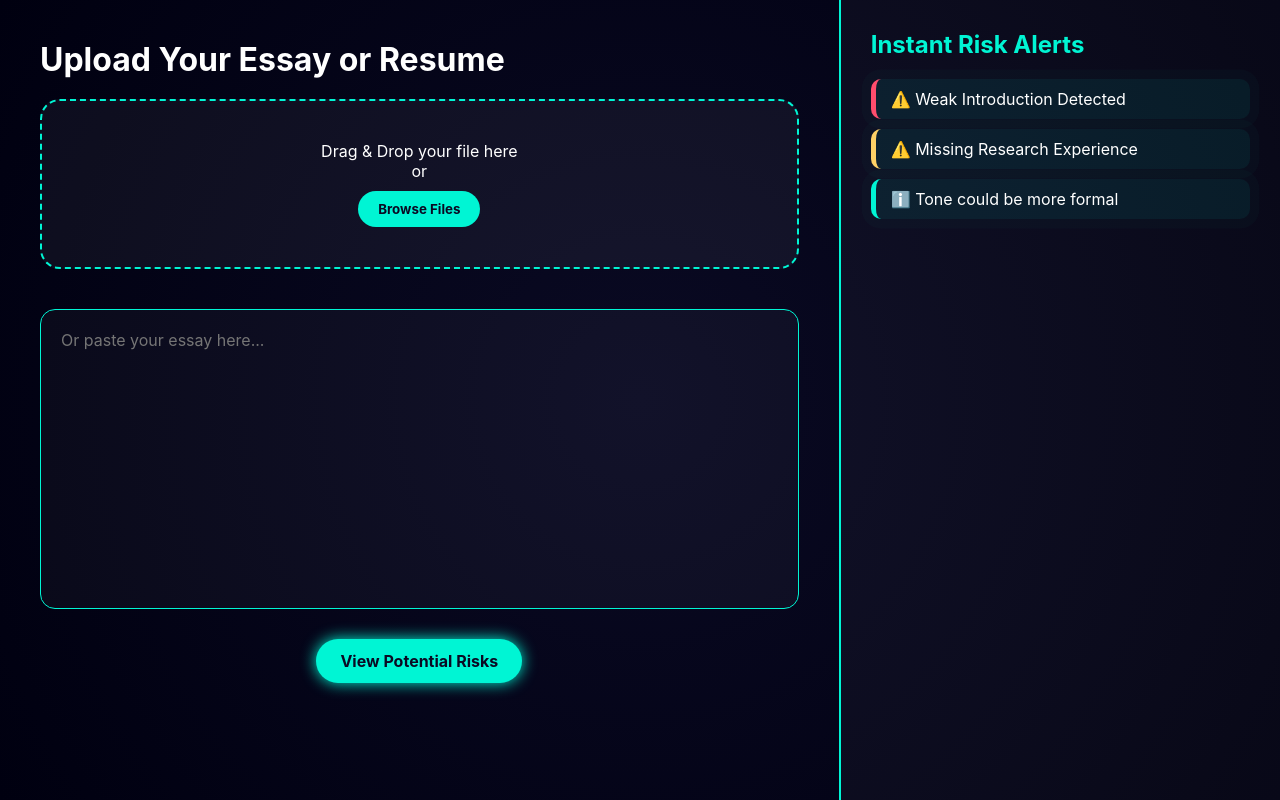
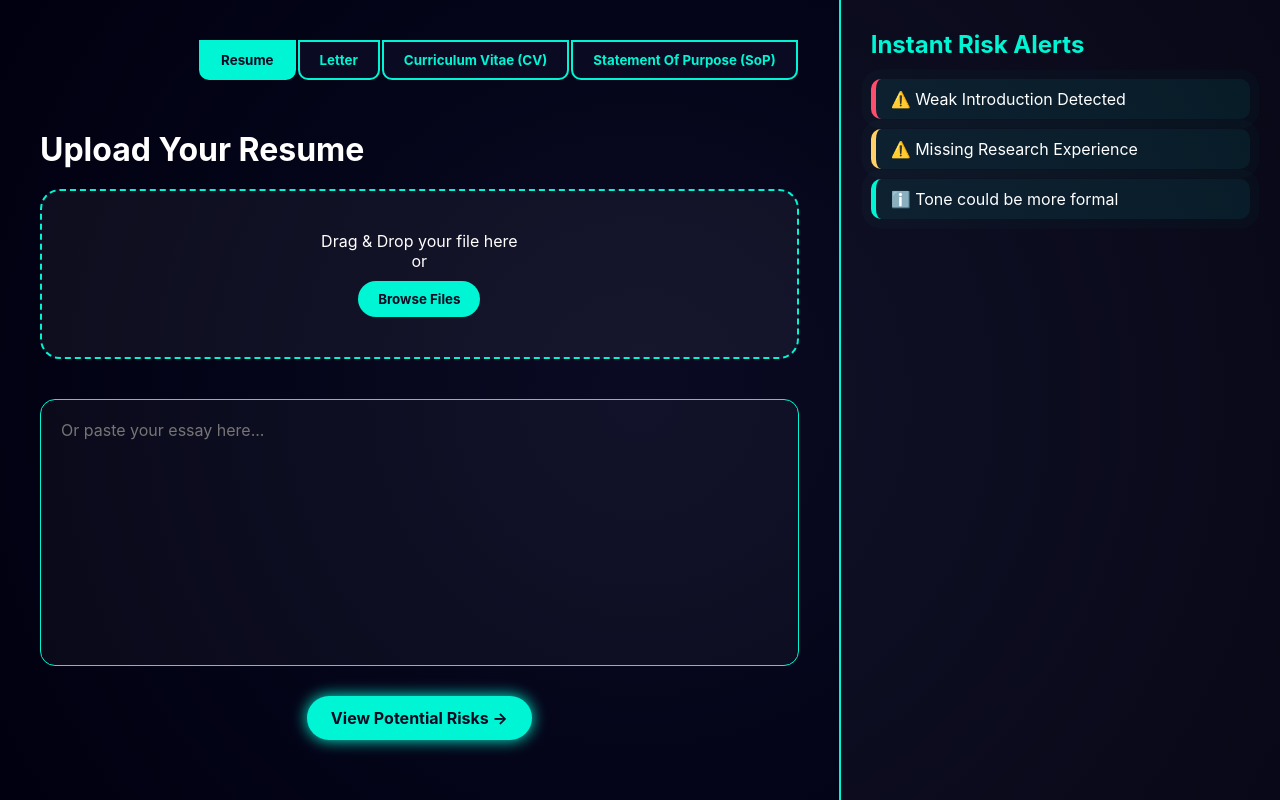
Before and after one commit to Justreadin/Team-Hackathons, a plain HTML site: page Admitguardian/frontend/upload.html in a window 1280 px wide. Drawn offline with Linux system fonts and the light colour scheme.

Commit message:
Update upload.html

```diff
--- a/Admitguardian/frontend/upload.html
+++ b/Admitguardian/frontend/upload.html
@@ -15,6 +15,31 @@ body {
   color: #ffffff;
   height: 100vh;
   overflow: hidden;
+}
+
+.options{
+  padding-bottom: 50px;
+}
+
+.options button{
+  margin: 0px 1px;
+  background: #0a0a23;
+  color: #00f5d4;
+  border: 2px solid #00f5d4;
+  padding: 10px 20px;
+  border-radius: 10px;
+  font-weight: bold;
+  cursor: pointer;
+  transition: 0.3s;
+  border-top-right-radius: 0;
+  border-top-left-radius: 0;
+  float: right;
+}
+
+.options button:hover, .options button:focus {
+  outline: none;
+  background: #00f5d4;
+  color: #0a0a23;
 }
 
 /* Page Layout */
@@ -168,7 +193,7 @@ body {
   100% {box-shadow: 0 0 0 0 rgba(0, 245, 212, 0);}
 }
 
-@media screen and (max-width:800px){
+@media screen and (max-width:1200px){
   .page-container {
     display: flex;
     flex-direction: column;
@@ -189,7 +214,13 @@ body {
 
     <!-- Left: Document Upload/Editor Area -->
     <div class="upload-area">
-      <h2>Upload Your Essay or Resume</h2>
+      <div class="options">
+        <button class="SoP" onclick="makeactive(this)">Statement Of Purpose (SoP)</button>
+        <button class="CV" onclick="makeactive(this)">Curriculum Vitae (CV)</button>
+        <button class="letter" onclick="makeactive(this)">Letter</button>
+        <button class="resume" autofocus onclick="makeactive(this)">Resume</button>
+      </div>
+      <h2>Upload Your Resume</h2>
 
       <div class="dropzone" id="dropzone">
         <p>Drag & Drop your file here</p>
@@ -198,7 +229,7 @@ body {
       </div>
 
       <textarea id="text-editor" class="text-editor" placeholder="Or paste your essay here..."></textarea>
-      <a href="dashboard.html" class="dashboard-link"><button class="dashboard-btn">View Potential Risks</button></a>
+      <a href="dashboard.html" class="dashboard-link"><button class="dashboard-btn">View Potential Risks &#8594;</button></a>
     </div>
 
     <!-- Right: Live Risk Detection Sidebar -->
@@ -213,7 +244,9 @@ body {
 
   </div>
 <script>
-  // upload.js
+function makeactive(self) {
+  document.getElementsByTagName("h2")[0].innerHTML = `Upload Your ${self.innerHTML}`
+}
 
 const editor = document.getElementById('text-editor');
 const alertsList = document.getElementById('alerts-list');
```
Lines whose indentation alone changed are shown as unchanged.
